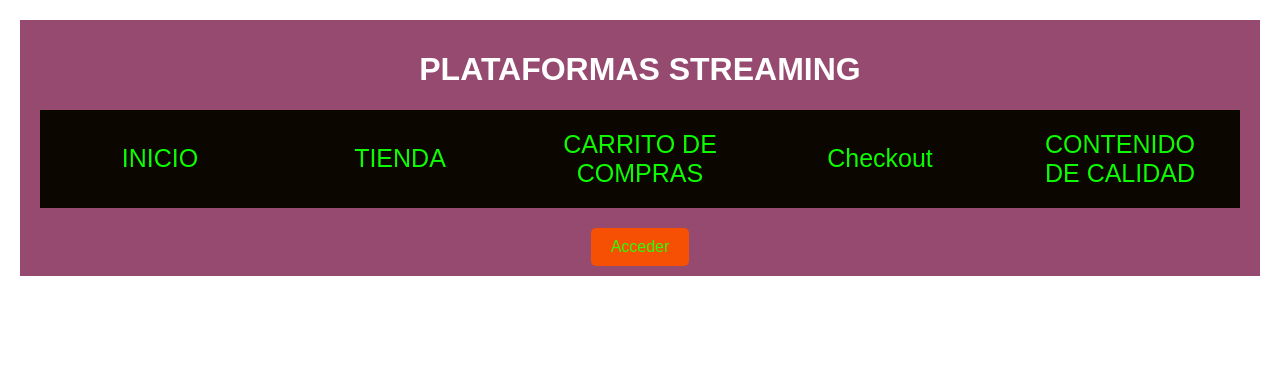
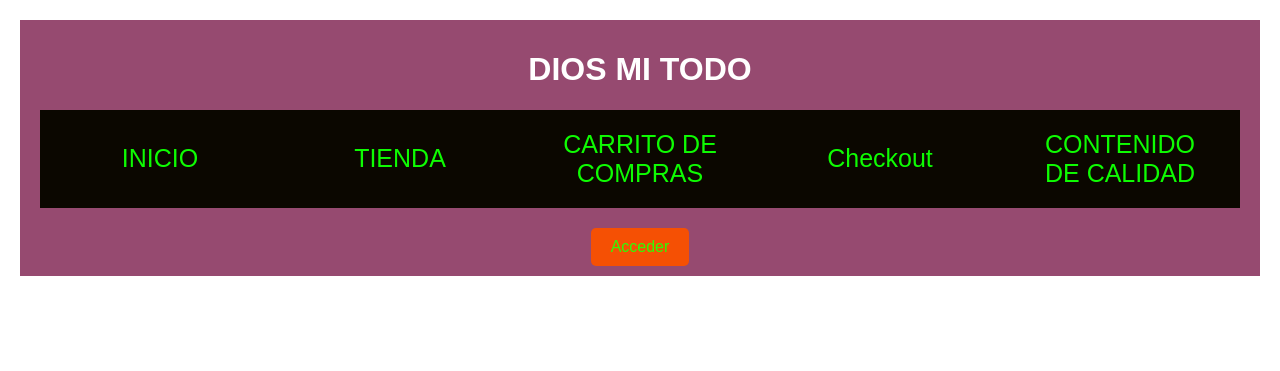
Before and after one commit to DNLDECRISTO/DNL-18, a plain HTML site: page index.html in a window 1280 px wide. Shown: the top 371 px of the page. Drawn offline with Linux system fonts and the light colour scheme.

Commit message:
Update index.html

```diff
--- a/index.html
+++ b/index.html
@@ -370,7 +370,7 @@ footer {
 
       <!-- Encabezado con navegación -->
   <header>
-    <h1>PLATAFORMAS STREAMING</h1>
+    <h1>DIOS MI TODO</h1>
     <nav>
       <ul>
         <li><a
```
